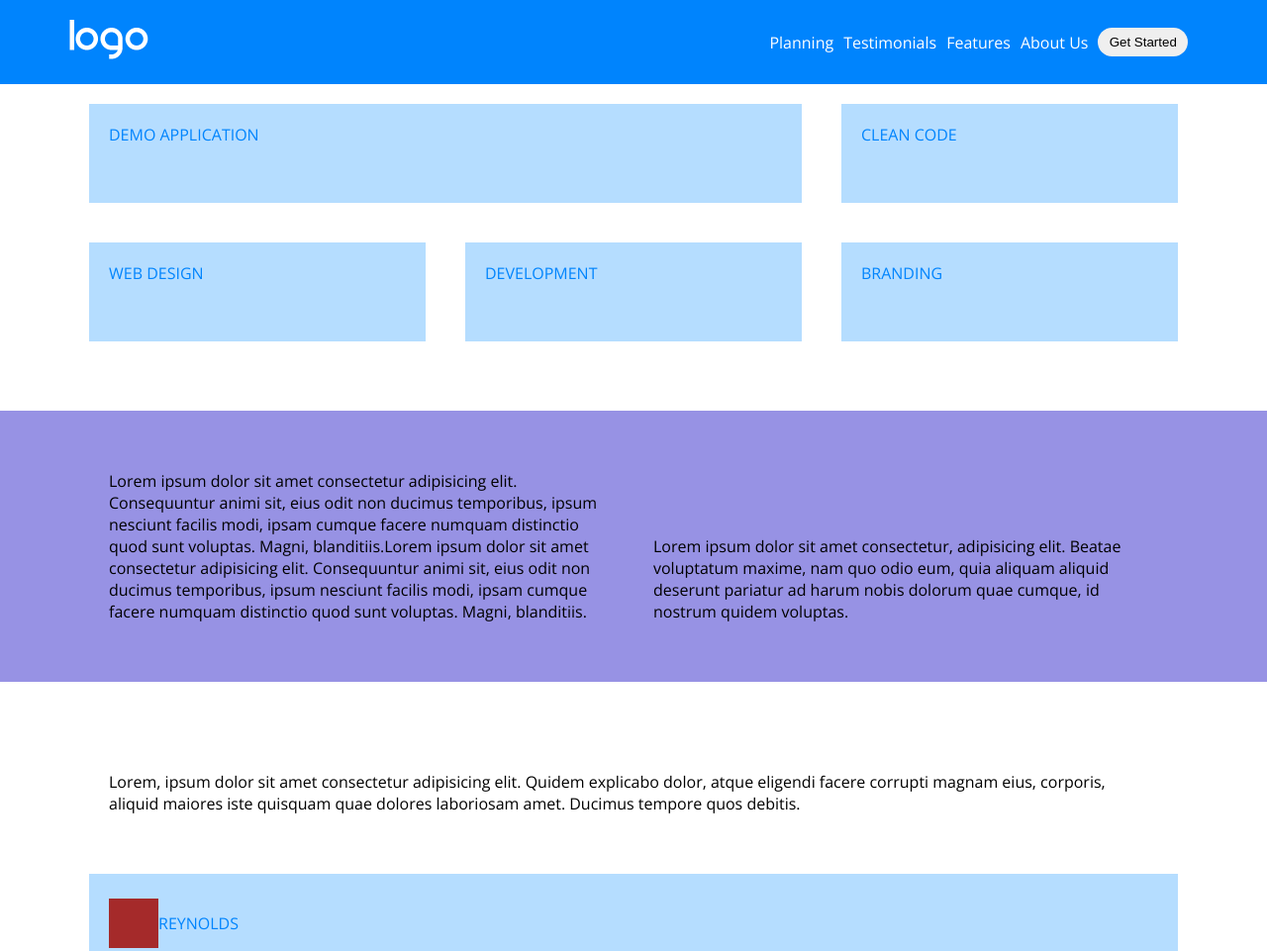
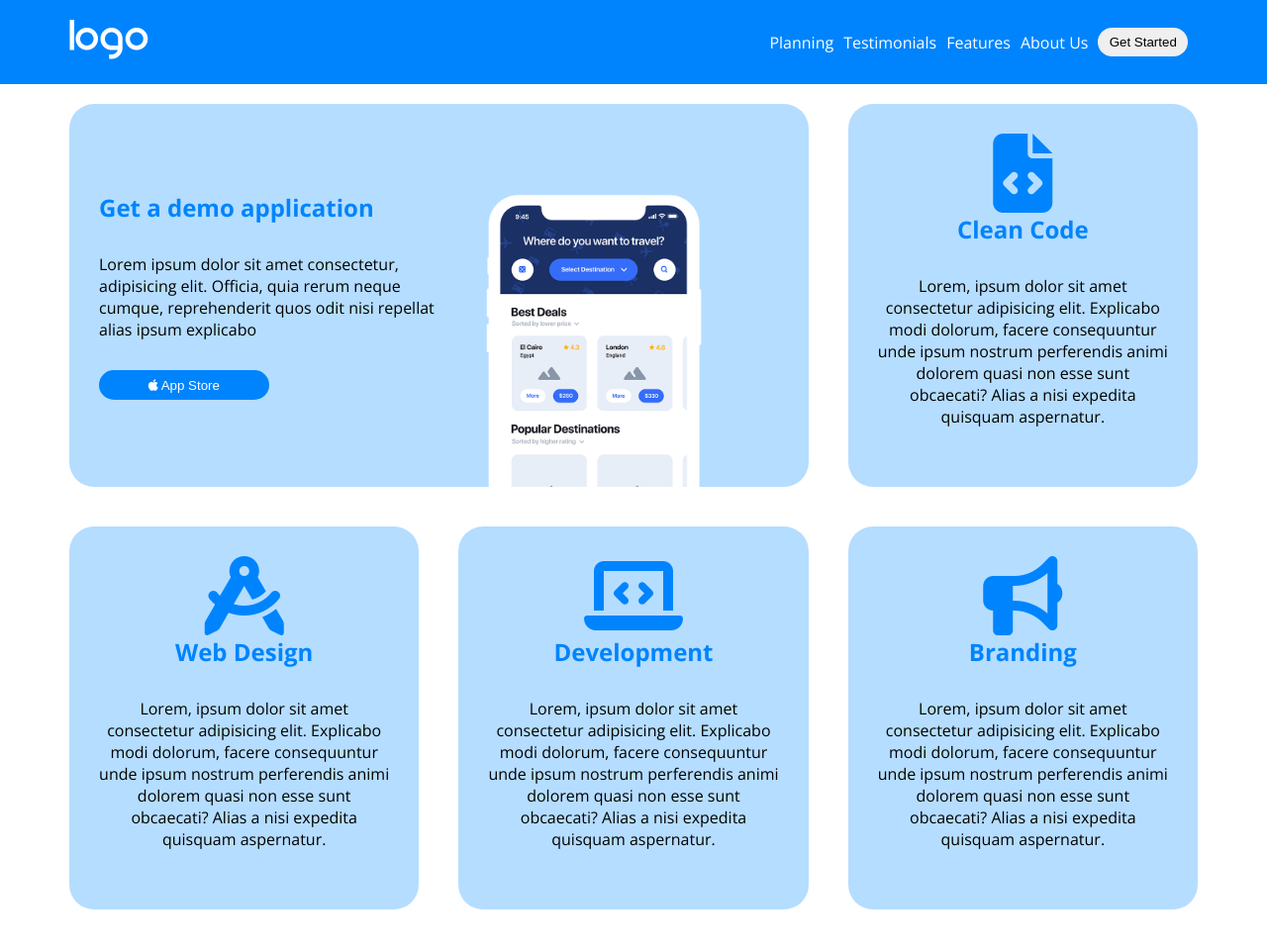
Before and after one commit to 32Fire32/htmlcss-responsive-layout, a plain HTML site: page index.html in a window 1280 px wide. Shown: the top 961 px of the page at 99% size. Drawn offline with nearby package versions, Linux system fonts and the light colour scheme.

Commit message:
prima sezione

```diff
--- a/css/common.css
+++ b/css/common.css
@@ -20,7 +20,6 @@ section {
 .col {
     width: 100%;
     padding: 1.25rem;
-    margin: 1.25rem;
 }
 
 .list-nostyle {
--- a/css/main.css
+++ b/css/main.css
@@ -4,22 +4,111 @@
 
 .box {
     background-color: var(--color-lightblue);
-    color: var(--color-blue);
-    height: 6.25rem;
+    padding: 30px;
+    border-radius: 1.5625rem;
+    text-align: center;
 }
+
+.demo-application .row {
+    margin: 0 -1.25rem;
+}
+
+.demo-text {
+    text-align: center;
+}
+
+.nobp {
+    padding-bottom: 0;
+}
+
+.box h2, .box p, .demo-text button {
+    margin-bottom: 30px;
+}
+
+.box h2 {
+    color:var(--color-blue);
+}
+
+.fa-solid {
+    color:var(--color-blue);
+    font-size: 5rem;
+}
+
+.demo-text button {
+    background-color: var(--color-blue);
+    color:#fff;
+    width: 80%;
+}
+
+.phone {
+    width:100%;
+    display: block;
+}
+
+
+
 
 /* REGOLE RESPONSIVE */
 
-/* Tablet e Desktop*/
+/* Tablet */
 @media screen and (min-width:768px) {
-    .demo-application .box {
-        width:calc(100% / 3 - 2.5rem);
+    .demo-application .col {
+        width:calc(100% / 3);
     }
 
-    .demo-application .box:first-child {
-        width:calc((100% / 3 - 1.25rem) * 2);
+    .demo-application .col:first-child {
+        width:calc((100% / 3) * 2);
+    }
+
+    .phone {
+        width:50%;
+    }
+
+    .demo-text button {
+        width: 40%;
+    }
+
+    .demo-text {
+        text-align: left;
+    }
+
+
+}
+
+/* Desktop */
+@media screen and (min-width:992px) {
+
+    .phone {
+        width: 17rem;
+    }
+
+    .demo-phone {
+        position: absolute;
+        bottom: 0;
+        right: 5rem;
+    }
+
+    .demo-text button {
+        width: 50%;
+    }
+
+    .demo-text {
+        width: 50%;
+    }
+
+    .box {
+        display:flex ;
+        flex-direction: column;
+        align-items: center;
+    }
+
+    .nobp {
+        position: relative;
+        flex-direction: row;
+        height: 100%;
     }
 }
+
 
 /* SECTION STRATEGIC */
 
--- a/index.html
+++ b/index.html
@@ -38,11 +38,46 @@
         <section class="demo-application">
             <div class="container">
                 <div class="row">
-                    <div class="col box">DEMO APPLICATION</div>
-                    <div class="col box">CLEAN CODE</div>
-                    <div class="col box">WEB DESIGN</div>
-                    <div class="col box">DEVELOPMENT</div>
-                    <div class="col box">BRANDING</div>
+                    <article class="col">
+                        <div class="box nobp">
+                            <div class="demo-text">
+                                <h2>Get a demo application</h2>
+                                <p>Lorem ipsum dolor sit amet consectetur, adipisicing elit. Officia, quia rerum neque cumque, reprehenderit quos odit nisi repellat alias ipsum explicabo </p>
+                                <button ><a class="link-nostyle" href="#"><i class="fa-brands fa-apple"></i> App Store</a></button>
+                            </div>
+                            <div class="demo-phone">
+                                <img class="phone" src="img/phone.png" alt="phone">
+                            </div>
+                        </div>
+                    </article>
+                    <article class="col">
+                        <div class="box">
+                            <i class="fa-solid fa-file-code"></i>
+                            <h2>Clean Code</h2>
+                            <p>Lorem, ipsum dolor sit amet consectetur adipisicing elit. Explicabo modi dolorum, facere consequuntur unde ipsum nostrum perferendis animi dolorem quasi non esse sunt obcaecati? Alias a nisi expedita quisquam aspernatur.</p>
+                        </div>
+                    </article>
+                    <article class="col">
+                        <div class="box">
+                            <i class="fa-solid fa-compass-drafting"></i></i>
+                            <h2>Web Design</h2>
+                            <p>Lorem, ipsum dolor sit amet consectetur adipisicing elit. Explicabo modi dolorum, facere consequuntur unde ipsum nostrum perferendis animi dolorem quasi non esse sunt obcaecati? Alias a nisi expedita quisquam aspernatur.</p>
+                        </div>
+                    </article>
+                    <article class="col">
+                        <div class="box">
+                            <i class="fa-solid fa-laptop-code"></i>
+                            <h2>Development</h2>
+                            <p>Lorem, ipsum dolor sit amet consectetur adipisicing elit. Explicabo modi dolorum, facere consequuntur unde ipsum nostrum perferendis animi dolorem quasi non esse sunt obcaecati? Alias a nisi expedita quisquam aspernatur.</p>
+                        </div>
+                    </article>
+                    <article class="col">
+                        <div class="box">
+                            <i class="fa-solid fa-bullhorn"></i>
+                            <h2>Branding</h2>
+                            <p>Lorem, ipsum dolor sit amet consectetur adipisicing elit. Explicabo modi dolorum, facere consequuntur unde ipsum nostrum perferendis animi dolorem quasi non esse sunt obcaecati? Alias a nisi expedita quisquam aspernatur.</p>
+                        </div>
+                    </article>
                 </div>
             </div>
         </section>
```
Also changed, not shown: img/phone.png (added).
